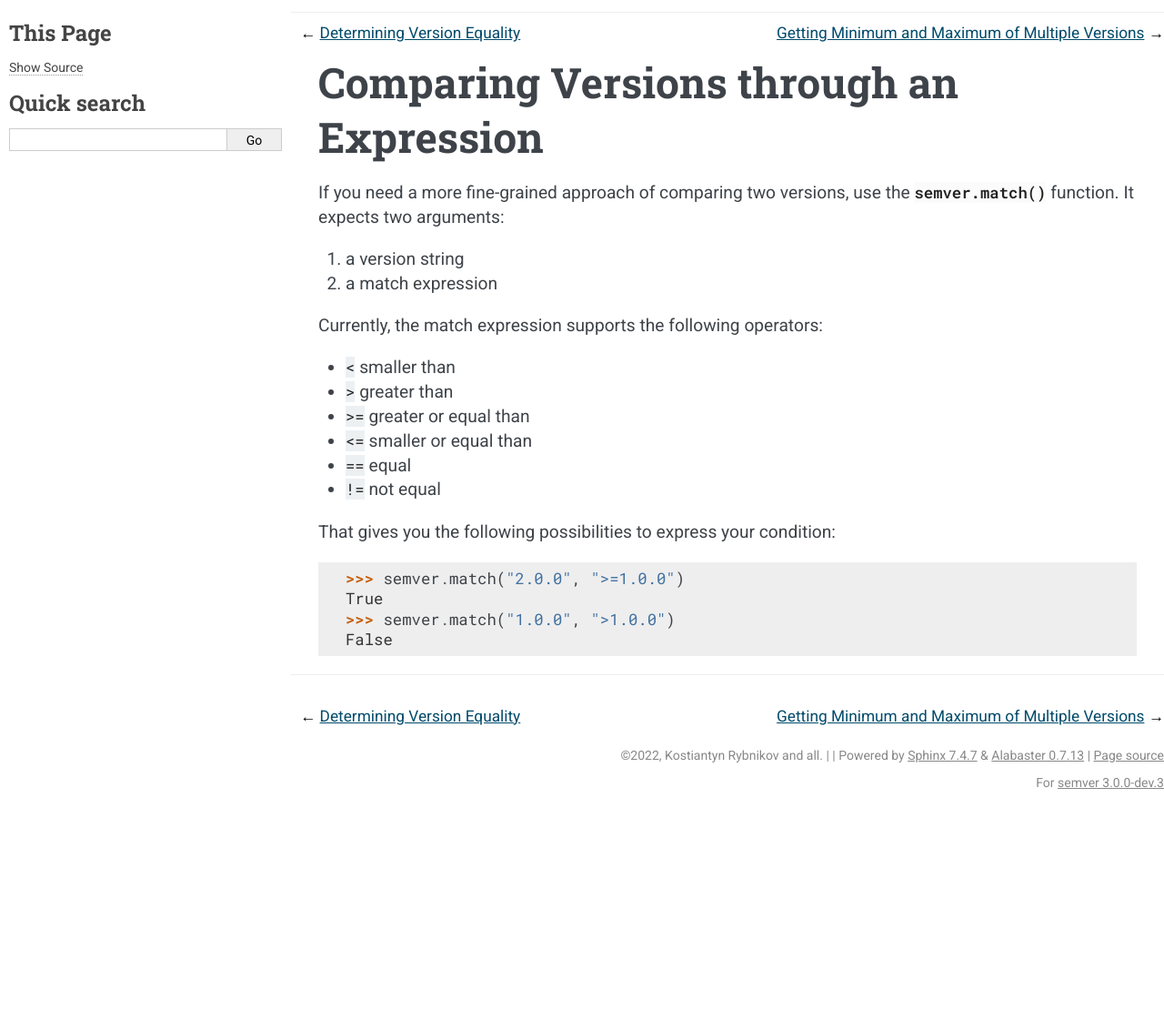
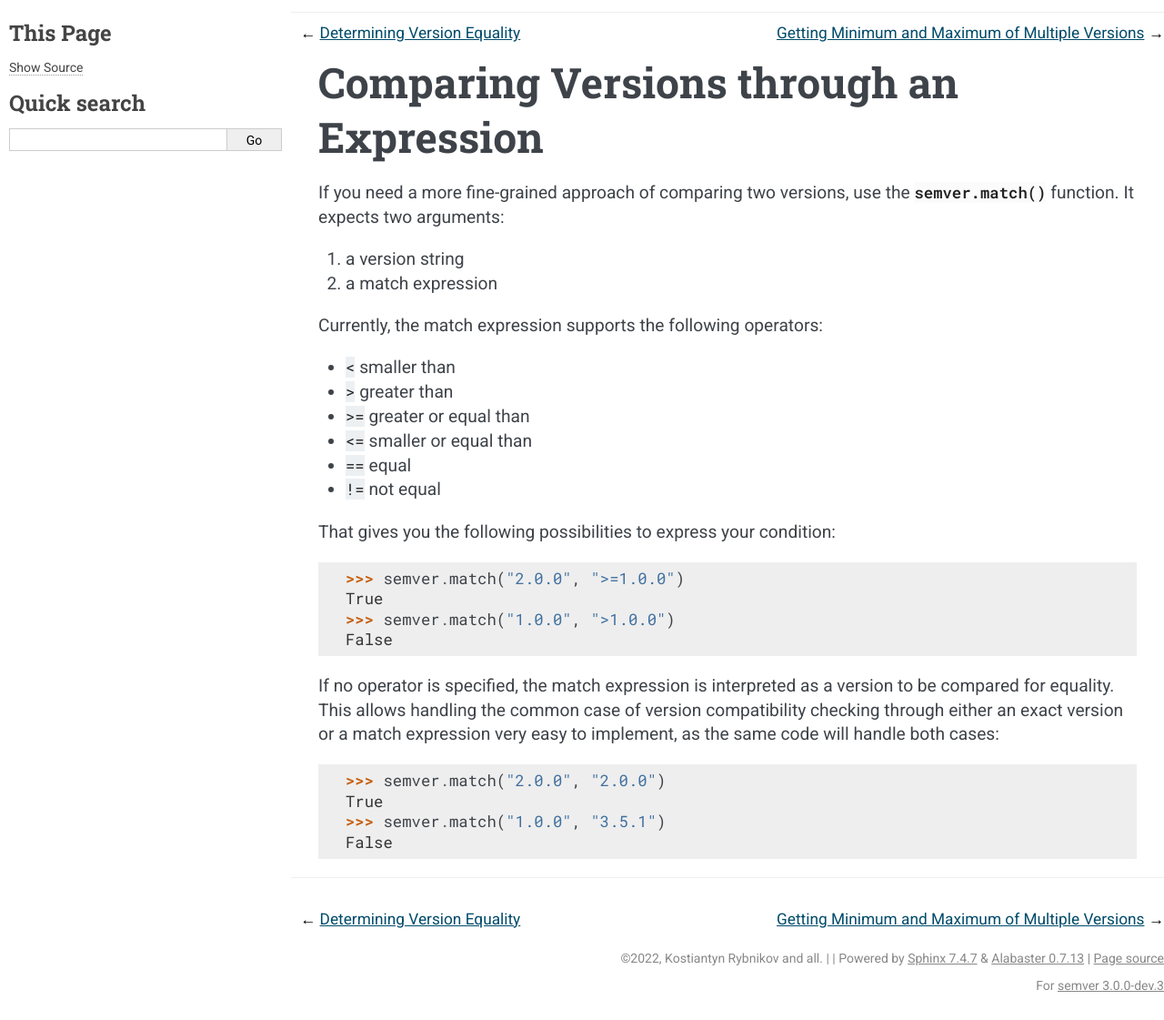
Before and after one commit to python-semver/python-semver, a Sphinx documentation site: the page built from docs/usage/compare-versions-through-expression.rst, in a window 1280 px wide. Shown: the whole page at 91% size. Built offline with Sphinx 7.4.7, drawn with Linux system fonts in a browser that asks for light colours; before the commit the page ends 900 px from its top, so only the background shows below that.

Commit message:
Support matching 'equal' when no operator is provided (#362)
* Add tests for new default equality match behavior
* Change documentation and add changelog

```diff
--- /dev/null
+++ b/changelog.d/pr362.feature.rst
@@ -0,0 +1,2 @@
+Make :meth:`.Version.match` accept a bare version string as match expression, defaulting to
+equality testing.
--- a/docs/usage/compare-versions-through-expression.rst
+++ b/docs/usage/compare-versions-through-expression.rst
@@ -24,3 +24,16 @@ That gives you the following possibilities to express your condition:
     True
     >>> semver.match("1.0.0", ">1.0.0")
     False
+
+If no operator is specified, the match expression is interpreted as a
+version to be compared for equality. This allows handling the common
+case of version compatibility checking through either an exact version
+or a match expression very easy to implement, as the same code will
+handle both cases:
+
+.. code-block:: python
+
+    >>> semver.match("2.0.0", "2.0.0")
+    True
+    >>> semver.match("1.0.0", "3.5.1")
+    False
```
Also changed, not shown: src/semver/version.py (+6 -1 lines), 1 other file.
